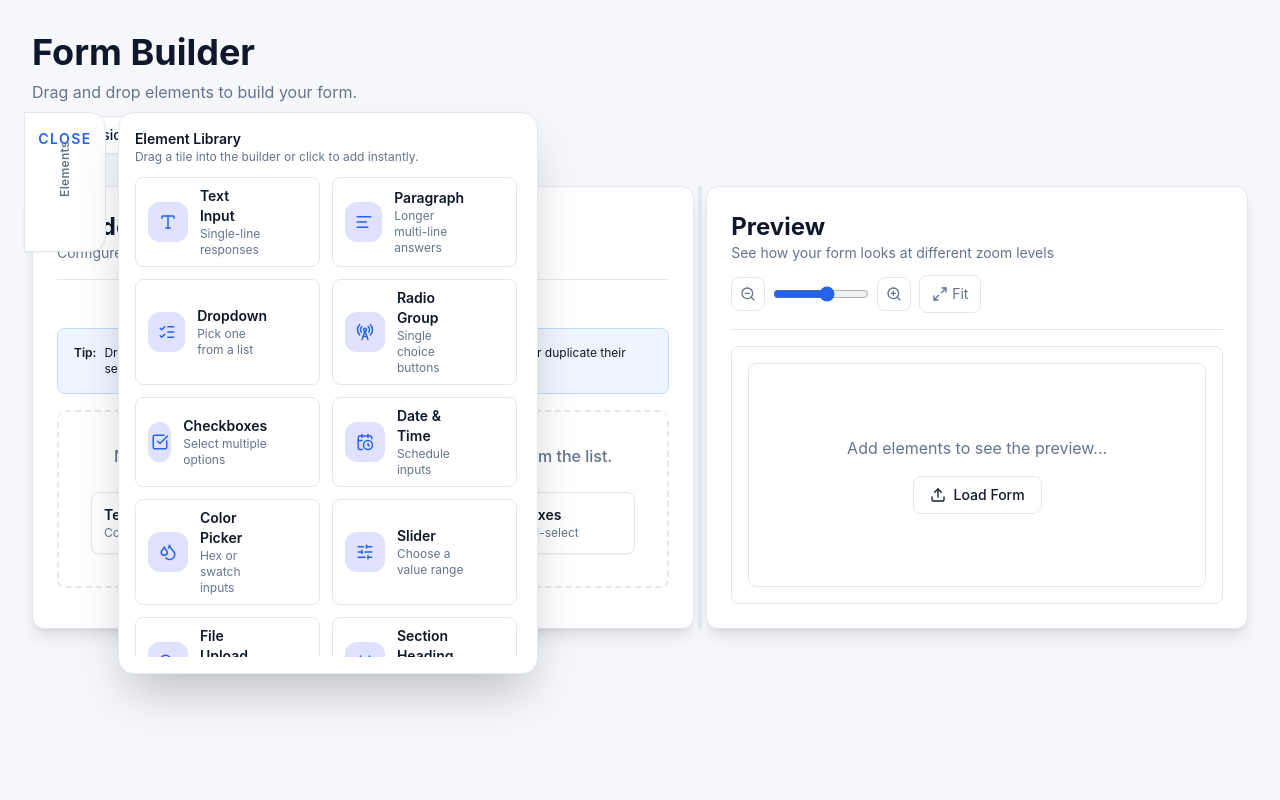
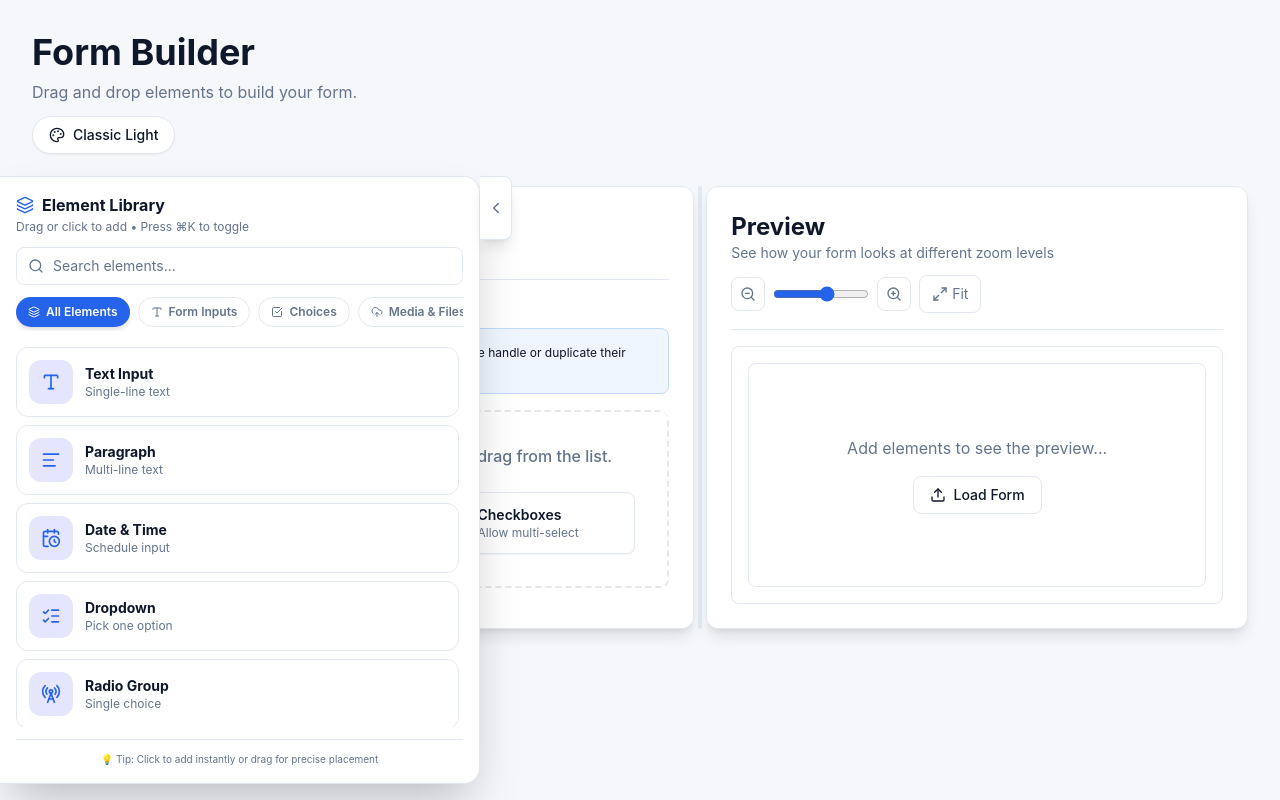
Before and after one commit to AmmarMaq5ood/form-builder-ts, a React (Vite) app: page / in a window 1280 px wide. Built offline with nearby package versions, Linux system fonts and the light colour scheme.

Commit message:
Enhance element library panel with search and categories
Adds search functionality and category filters to the element library panel for improved usability. Refactors panel visibility logic, introduces keyboard shortcut (⌘K) to toggle, and updates UI for better accessibility and organization.

```diff
--- a/src/components/FormAddElements/FormAddElements.tsx
+++ b/src/components/FormAddElements/FormAddElements.tsx
@@ -1,5 +1,5 @@
 import clsx from "clsx";
-import React, { useState } from "react";
+import React, { useState, useMemo, useEffect } from "react";
 import {
   Type,
   AlignLeft,
@@ -12,6 +12,12 @@ import {
   UploadCloud,
   Heading as HeadingIcon,
   TextQuote,
+  Search,
+  X,
+  GripVertical,
+  Layers,
+  ChevronLeft,
+  ChevronRight,
 } from "lucide-react";
 
 export const ELEMENT_DRAG_TYPE = "application/x-form-element";
@@ -21,76 +27,96 @@ type PaletteItem = {
   label: string;
   description: string;
   icon: React.ComponentType<{ size?: number }>;
+  category: "inputs" | "choices" | "media" | "layout";
 };
 
 const ELEMENT_LIBRARY: PaletteItem[] = [
   {
     type: "input",
     label: "Text Input",
-    description: "Single-line responses",
+    description: "Single-line text",
     icon: Type,
+    category: "inputs",
   },
   {
     type: "textarea",
     label: "Paragraph",
-    description: "Longer multi-line answers",
+    description: "Multi-line text",
     icon: AlignLeft,
+    category: "inputs",
+  },
+  {
+    type: "datetime-local",
+    label: "Date & Time",
+    description: "Schedule input",
+    icon: CalendarClock,
+    category: "inputs",
   },
   {
     type: "select",
     label: "Dropdown",
-    description: "Pick one from a list",
+    description: "Pick one option",
     icon: ListChecks,
+    category: "choices",
   },
   {
     type: "radio",
     label: "Radio Group",
-    description: "Single choice buttons",
+    description: "Single choice",
     icon: RadioTower,
+    category: "choices",
   },
   {
     type: "checkbox",
     label: "Checkboxes",
-    description: "Select multiple options",
+    description: "Multiple choices",
     icon: CheckSquare,
-  },
-  {
-    type: "datetime-local",
-    label: "Date & Time",
-    description: "Schedule inputs",
-    icon: CalendarClock,
+    category: "choices",
   },
   {
     type: "color",
     label: "Color Picker",
-    description: "Hex or swatch inputs",
+    description: "Color selection",
     icon: Droplets,
+    category: "media",
   },
   {
     type: "range",
     label: "Slider",
-    description: "Choose a value range",
+    description: "Value range",
     icon: SlidersHorizontal,
+    category: "media",
   },
   {
     type: "file",
     label: "File Upload",
-    description: "Attach documents",
+    description: "Attach files",
     icon: UploadCloud,
+    category: "media",
   },
   {
     type: "heading",
     label: "Section Heading",
-    description: "Organize your form",
+    description: "Organize sections",
     icon: HeadingIcon,
+    category: "layout",
   },
   {
     type: "paragraph",
     label: "Paragraph Info",
-    description: "Helper instructions",
+    description: "Helper text",
     icon: TextQuote,
+    category: "layout",
   },
 ];
+
+const CATEGORIES = [
+  { id: "all", label: "All Elements", icon: Layers },
+  { id: "inputs", label: "Form Inputs", icon: Type },
+  { id: "choices", label: "Choices", icon: CheckSquare },
+  { id: "media", label: "Media & Files", icon: UploadCloud },
+  { id: "layout", label: "Layout", icon: HeadingIcon },
+] as const;
 
 type FormAddElementsProps = {
   handleAddElement: (type: string) => void;
@@ -101,7 +127,47 @@ const FormAddElements: React.FC<FormAddElementsProps> = ({
   handleAddElement,
   onDragStateChange,
 }) => {
-  const [isOpen, setIsOpen] = useState(true);
+  const [userWantsOpen, setUserWantsOpen] = useState(true); // User's preference
+  const [isDragging, setIsDragging] = useState(false);
+  const [searchQuery, setSearchQuery] = useState("");
+  const [selectedCategory, setSelectedCategory] = useState<string>("all");
+
+  // Actual visibility: hide during drag, otherwise follow user preference
+  const isVisible = !isDragging && userWantsOpen;
+
+  // Keyboard shortcut to toggle panel
+  useEffect(() => {
+    const handleKeyDown = (e: KeyboardEvent) => {
+      if ((e.metaKey || e.ctrlKey) && e.key === "k") {
+        e.preventDefault();
+        setUserWantsOpen((prev) => !prev);
+      }
+    };
+    window.addEventListener("keydown", handleKeyDown);
+    return () => window.removeEventListener("keydown", handleKeyDown);
+  }, []);
+
+  const filteredElements = useMemo(() => {
+    let filtered = ELEMENT_LIBRARY;
+
+    // Filter by category
+    if (selectedCategory !== "all") {
+      filtered = filtered.filter((item) => item.category === selectedCategory);
+    }
+
+    // Filter by search query
+    if (searchQuery.trim()) {
+      const query = searchQuery.toLowerCase();
+      filtered = filtered.filter(
+        (item) =>
+          item.label.toLowerCase().includes(query) ||
+          item.description.toLowerCase().includes(query) ||
+          item.type.toLowerCase().includes(query)
+      );
+    }
+
+    return filtered;
+  }, [searchQuery, selectedCategory]);
 
   const handleDragStart = (
     event: React.DragEvent<HTMLButtonElement>,
@@ -109,48 +175,101 @@ const FormAddElements: React.FC<FormAddElementsProps> = ({
   ) => {
     event.dataTransfer.setData(ELEMENT_DRAG_TYPE, type);
     event.dataTransfer.effectAllowed = "copy";
+    setIsDragging(true);
     onDragStateChange?.(true);
   };
 
   const handleDragEnd = () => {
+    setIsDragging(false);
     onDragStateChange?.(false);
   };
 
+  const PANEL_WIDTH = "min(480px, 85vw)";
+
   return (
     <div className="relative">
-      <div className="fixed top-28 left-4 sm:left-6 z-30 inline-flex items-start gap-3">
+      {/* Sidebar Container - moves as one unit */}
+      <div
+        className="fixed top-44 left-0 z-20 inline-flex items-start transition-transform duration-300 ease-in-out"
+        style={{
+          transform: isVisible
+            ? "translateX(0)"
+            : `translateX(calc(-1 * ${PANEL_WIDTH}))`,
+        }}
+      >
+        {/* Element Library Panel */}
+        <div
+          className="rounded-r-2xl border-r border-t border-b border-[color:var(--panel-border)] bg-[var(--panel-bg)] shadow-2xl p-4"
+          style={{ width: PANEL_WIDTH }}
+        >
+          {/* Header */}
+          <div className="mb-4">
+            <div className="flex items-center justify-between mb-2">
+              <div>
+                <p className="text-base font-bold text-[var(--text-primary)] flex items-center gap-2">
+                  <Layers size={18} className="text-[var(--accent)]" />
+                  Element Library
+                </p>
+                <p className="text-xs text-[var(--text-muted)] mt-0.5">
+                  Drag or click to add • Press ⌘K to toggle
+                </p>
+              </div>
+            </div>
+
+            {/* Search Bar */}
+            <div className="relative mt-3">
+              <Search
+                size={16}
+                className="absolute left-3 top-1/2 -translate-y-1/2 text-[var(--text-muted)]"
+              />
+              <input
+                type="text"
+                placeholder="Search elements..."
+                value={searchQuery}
+                onChange={(e) => setSearchQuery(e.target.value)}
+                className="w-full pl-9 pr-9 py-2 text-sm rounded-lg border border-[color:var(--panel-border)] bg-[color-mix(in_lab,var(--panel-bg)_95%,white)] text-[var(--text-primary)] placeholder:text-[var(--text-muted)] focus:outline-none focus:ring-2 focus:ring-[var(--accent)] focus:border-transparent transition-all"
+              />
+              {searchQuery && (
                 <button
                   type="button"
-          onClick={() => setIsOpen((prev) => !prev)}
-          className="rounded-r-2xl bg-[var(--panel-bg)] border border-[color:var(--panel-border)] px-3 py-4 text-xs font-semibold text-[var(--text-primary)] shadow-sm hover:border-[var(--accent)] transition-base flex flex-col items-center gap-3 min-h-[140px] pointer-events-auto"
+                  onClick={() => setSearchQuery("")}
+                  className="absolute right-3 top-1/2 -translate-y-1/2 text-[var(--text-muted)] hover:text-[var(--text-primary)] transition-colors"
+                  aria-label="Clear search"
                 >
-          <span className="text-[var(--accent)] text-sm tracking-widest uppercase">
-            {isOpen ? "Close" : "Open"}
-          </span>
-          <span className="-rotate-90 text-[var(--text-muted)] whitespace-nowrap tracking-wide">
-            Elements
-          </span>
+                  <X size={14} />
                 </button>
+              )}
+            </div>
 
-        <div
+            {/* Category Filters */}
+            <div className="flex gap-2 mt-3 overflow-x-auto pb-1 themed-scroll">
+              {CATEGORIES.map((category) => {
+                const Icon = category.icon;
+                return (
+                  <button
+                    key={category.id}
+                    type="button"
+                    onClick={() => setSelectedCategory(category.id)}
                     className={clsx(
-            "rounded-2xl border border-[color:var(--panel-border)] bg-[var(--panel-bg)] shadow-2xl p-4 w-[min(420px,80vw)] transition-all duration-300 transform origin-left pointer-events-auto",
-            isOpen
-              ? "opacity-100 translate-x-0 scale-100 pointer-events-auto"
-              : "opacity-0 -translate-x-4 scale-95 pointer-events-none"
+                      "flex items-center gap-1.5 px-3 py-1.5 rounded-full text-xs font-semibold whitespace-nowrap transition-all",
+                      selectedCategory === category.id
+                        ? "bg-[var(--accent)] text-white shadow-md"
+                        : "bg-[color-mix(in_lab,var(--panel-bg)_90%,white)] text-[var(--text-muted)] border border-[color:var(--panel-border)] hover:border-[var(--accent)] hover:text-[var(--text-primary)]"
                     )}
                   >
-          <div className="mb-3">
-            <p className="text-sm font-semibold text-[var(--text-primary)]">
-              Element Library
-            </p>
-            <p className="text-xs themed-muted">
-              Drag a tile into the builder or click to add instantly.
-            </p>
+                    <Icon size={12} />
+                    {category.label}
+                  </button>
+                );
+              })}
             </div>
-          <div className="max-h-[60vh] overflow-y-auto themed-scroll pr-1">
-            <div className="grid gap-3 md:grid-cols-2">
-              {ELEMENT_LIBRARY.map((item) => {
+          </div>
+
+          {/* Elements Grid */}
+          <div className="max-h-[calc(70vh-180px)] overflow-y-auto themed-scroll pr-1">
+            {filteredElements.length > 0 ? (
+              <div className="grid gap-2">
+                {filteredElements.map((item) => {
                   const Icon = item.icon;
                   return (
                     <button
@@ -160,26 +279,94 @@ const FormAddElements: React.FC<FormAddElementsProps> = ({
                       onDragStart={(e) => handleDragStart(e, item.type)}
                       onDragEnd={handleDragEnd}
                       onClick={() => handleAddElement(item.type)}
-                    className="group flex items-center gap-3 rounded-lg border border-[color:var(--panel-border)] bg-[color-mix(in_lab,var(--panel-bg)_95%,white)] px-3 py-2 text-left transition-all hover:border-[var(--accent)] hover:shadow-md"
+                      className={clsx(
+                        "group relative flex items-center gap-3 rounded-xl border border-[color:var(--panel-border)] bg-[color-mix(in_lab,var(--panel-bg)_95%,white)] px-3 py-3 text-left transition-all hover:border-[var(--accent)] hover:shadow-lg hover:scale-[1.02] active:scale-[0.98]",
+                        isDragging && "cursor-grabbing"
+                      )}
+                      aria-label={`Add ${item.label}`}
                     >
-                    <span className="flex h-10 w-10 items-center justify-center rounded-xl bg-[color-mix(in_lab,var(--accent)_18%,white)] text-[var(--accent)] font-semibold">
-                      <Icon size={18} />
+                      {/* Icon */}
+                      <span className="flex h-11 w-11 shrink-0 items-center justify-center rounded-xl bg-[color-mix(in_lab,var(--accent)_15%,white)] text-[var(--accent)] font-semibold group-hover:bg-[color-mix(in_lab,var(--accent)_25%,white)] transition-colors">
+                        <Icon size={20} />
                       </span>
-                    <div className="flex-1">
-                      <p className="text-sm font-semibold text-[var(--text-primary)]">
+
+                      {/* Content */}
+                      <div className="flex-1 min-w-0">
+                        <p className="text-sm font-bold text-[var(--text-primary)] group-hover:text-[var(--accent)] transition-colors">
                           {item.label}
                         </p>
-                      <p className="text-xs themed-muted">{item.description}</p>
+                        <p className="text-xs text-[var(--text-muted)] truncate">
+                          {item.description}
+                        </p>
                       </div>
-                    <span className="text-[var(--accent)] text-xs font-semibold opacity-0 group-hover:opacity-100 transition-opacity">
+
+                      {/* Drag Indicator */}
+                      <div className="flex items-center gap-1 opacity-0 group-hover:opacity-100 transition-opacity">
+                        <GripVertical
+                          size={16}
+                          className="text-[var(--text-muted)]"
+                        />
+                        <span className="text-[var(--accent)] text-xs font-bold">
                           Drag
                         </span>
+                      </div>
+
+                      {/* Hover Effect */}
+                      <div className="absolute inset-0 rounded-xl bg-gradient-to-r from-[var(--accent)]/0 via-[var(--accent)]/5 to-[var(--accent)]/0 opacity-0 group-hover:opacity-100 transition-opacity pointer-events-none" />
                     </button>
                   );
                 })}
               </div>
+            ) : (
+              <div className="text-center py-12">
+                <Search
+                  size={48}
+                  className="mx-auto text-[var(--text-muted)] opacity-30 mb-3"
+                />
+                <p className="text-sm font-semibold text-[var(--text-primary)] mb-1">
+                  No elements found
+                </p>
+                <p className="text-xs text-[var(--text-muted)]">
+                  Try adjusting your search or category filter
+                </p>
               </div>
+            )}
           </div>
+
+          {/* Footer Hint */}
+          {filteredElements.length > 0 && (
+            <div className="mt-3 pt-3 border-t border-[color:var(--panel-border)]">
+              <p className="text-[10px] text-[var(--text-muted)] text-center">
+                💡 Tip: Click to add instantly or drag for precise placement
+              </p>
+            </div>
+          )}
+        </div>
+
+        {/* Toggle Button - Attached to panel, moves with it */}
+        <button
+          type="button"
+          onClick={() => setUserWantsOpen((prev) => !prev)}
+          className={clsx(
+            "h-16 w-8 rounded-r-lg bg-[var(--panel-bg)] border-r border-t border-b border-[color:var(--panel-border)] shadow-lg hover:shadow-xl hover:w-10 transition-all flex items-center justify-center group",
+            "hover:bg-[color-mix(in_lab,var(--accent)_10%,var(--panel-bg))]"
+          )}
+          aria-label={userWantsOpen ? "Hide element library" : "Show element library"}
+          aria-expanded={userWantsOpen}
+          title={userWantsOpen ? "Hide (⌘K)" : "Show (⌘K)"}
+        >
+          {userWantsOpen ? (
+            <ChevronLeft
+              size={18}
+              className="text-[var(--text-muted)] group-hover:text-[var(--accent)] transition-colors"
+            />
+          ) : (
+            <ChevronRight
+              size={18}
+              className="text-[var(--text-muted)] group-hover:text-[var(--accent)] transition-colors"
+            />
+          )}
+        </button>
       </div>
     </div>
   );
```
Lines whose indentation alone changed are shown as unchanged.
